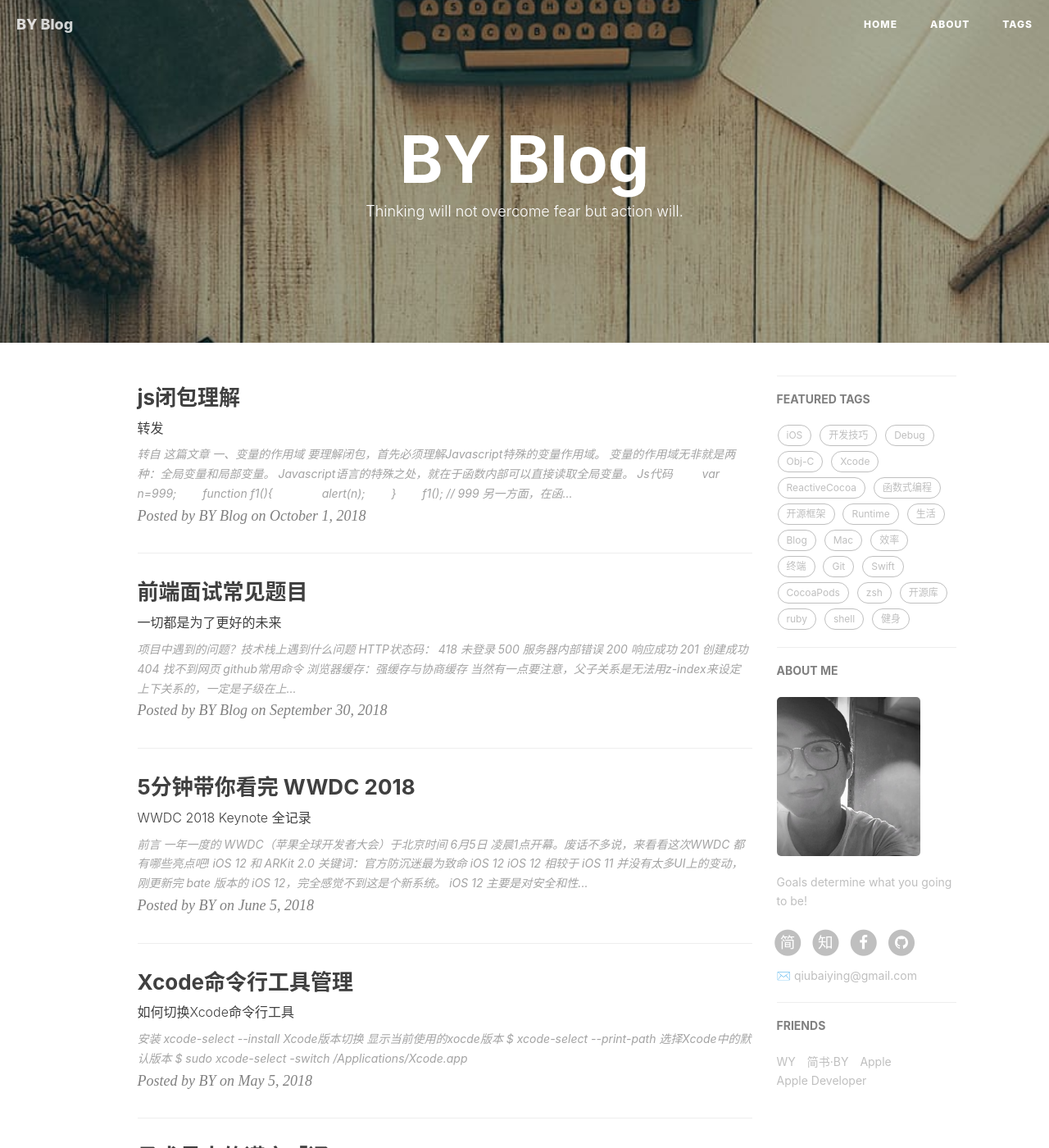
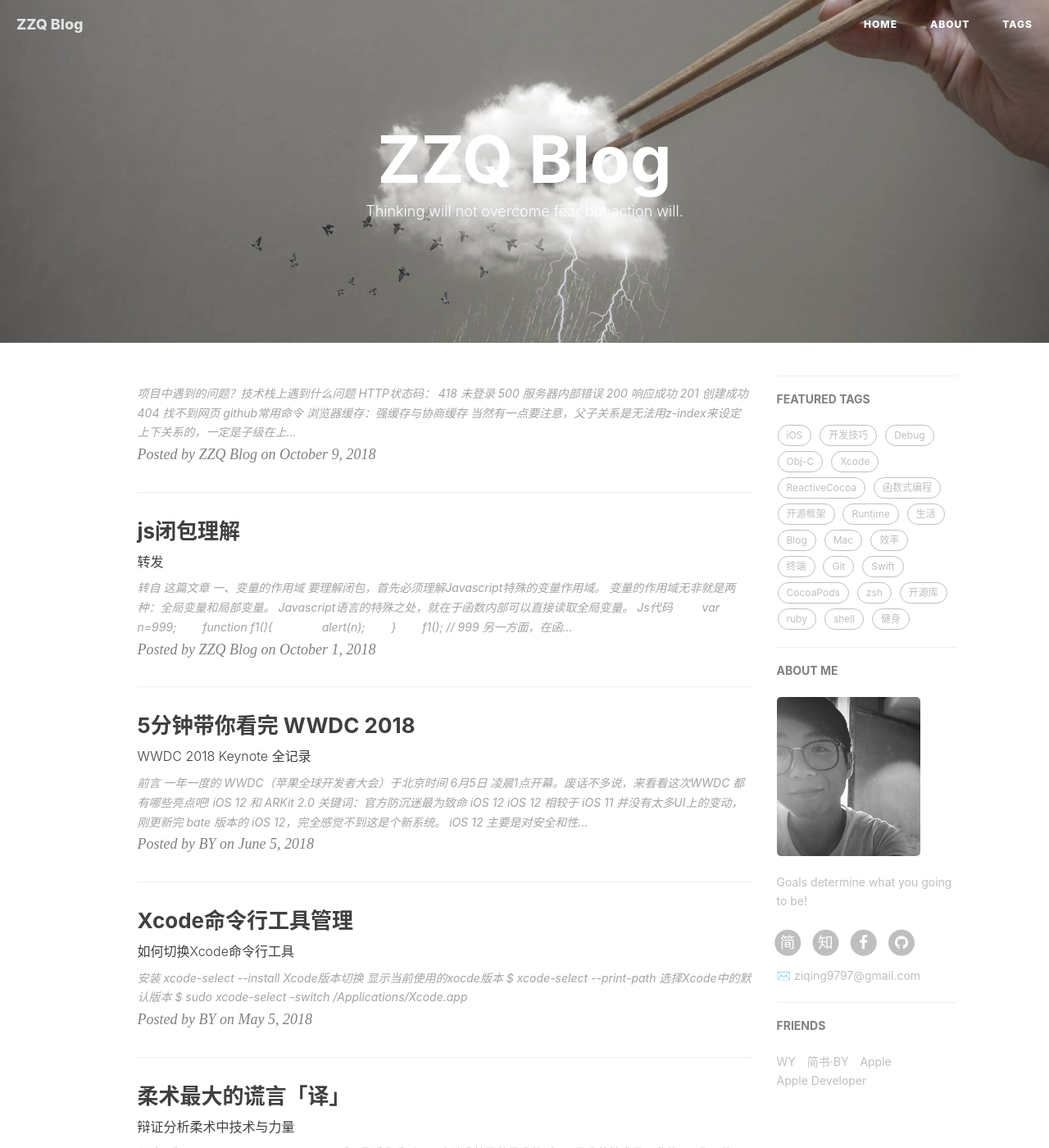
Before and after one commit to Ziqing9797/Ziqing9797.github.io, a Jekyll site: the page built from index.html, in a window 1280 px wide and 1400 px high. Shown: the whole window at 82% size. Built offline with Jekyll 4.4.1, drawn with Linux system fonts in a browser that asks for light colours; nearby versions of some CDN libraries; the list of posts is cut into pages by our own code; comment, search, counter and statistics services are not loaded; some of the changed text lies outside the part shown.

Commit message:
修改
修改

```diff
--- a/_config.yml
+++ b/_config.yml
@@ -1,13 +1,13 @@
 # Site settings
-title: BY Blog
-SEOTitle: 柏荧的博客 | BY Blog
-header-img: img/post-bg-desk.jpg
-email: qiubaiying@gmail.com
-description: "Every failure is leading towards success."
-keyword: "BY, BY Blog, 柏荧的博客, qiubaiying, 邱柏荧, iOS, Apple, iPhone"
-url: "http://qiubaiying.github.io"          # your host, for absolute URL
+title: ZZQ Blog
+SEOTitle: 子清的博客 | BY Blog
+header-img: img/banner.jpg
+email: ziqing9797@gmail.com
+description: "一切都是为了更好的未来！"
+keyword: "BY, BY Blog, 子清的博客, ziqing, iOS, Apple, iPhone"
+url: "http://ziqing9797.github.io"          # your host, for absolute URL
 baseurl: ""      # for example, '/blog' if your blog hosted on 'host/blog'
-github_repo: "https://github.com/qiubaiying/qiubaiying.github.io.git" # you code repository
+github_repo: "git@github.com:Ziqing9797/Ziqing9797.github.io.git" # you code repository
 
 # Sidebar settings
 sidebar: true                           # whether or not using Sidebar.
--- a/_posts/2018-09-30-interview-questions.md
+++ b/_posts/2018-09-30-interview-questions.md
@@ -1,12 +1,15 @@
 ---
 layout: post
-title: '前端面试常见题目'
-subtitle: '一切都是为了更好的未来'
+title: 前端面试常见题目
+subtitle: 一切都是为了更好的未来
 date: 2018-09-30
-categories: 前端
-cover: ../../../assets/img/blog/forest.jpg
-tags: 前端面试
+author: ZZQ
+header-img: img/forest.jpg
+catalog: true
+tags:
+	- 前端面试
 ---
+
 
 1. 项目中遇到的问题？技术栈上遇到什么问题
 1. HTTP状态码：
```
Also changed, not shown: img/10-01.jpeg (added), img/banner.jpg (added), img/forest.jpg (added), img/profile.jpg (added).
